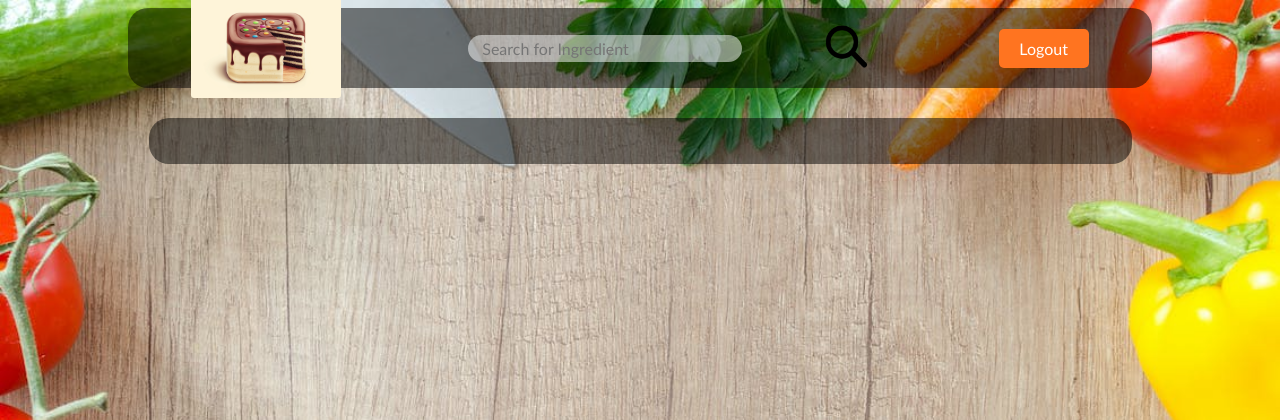
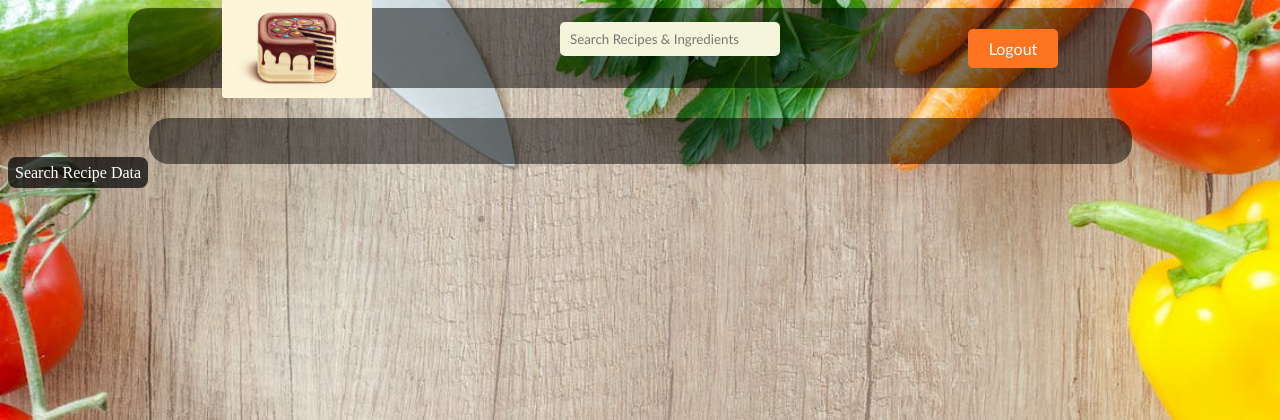
Before and after one commit to cjhart34/Recipe-App, a Django app: page /list/ in a window 1280 px wide. Shown: the top 420 px of the page. Run offline with Django 4.2, Linux system fonts and the light colour scheme; the visitor is signed in with stand-in values (Sample User, id 1); data that the repository does not hold is empty.

Commit message:
implemented a search function

```diff
--- /dev/null
+++ b/recipes/forms.py
@@ -0,0 +1,20 @@
+from django import forms
+
+
+CHART__CHOICES = (
+    ('#1', 'Bar chart'),
+    ('#2', 'Pie chart'),
+    ('#3', 'Line chart')
+)
+
+DIFFIC__CHOICES = (
+    ('#1', 'Easy'),
+    ('#2', 'Medium'),
+    ('#3', 'Intermediate'),
+    ('#4', 'Hard')
+)
+
+
+class RecipesSearchForm(forms.Form):
+    recipe_diff = forms.ChoiceField(choices=DIFFIC__CHOICES)
+    chart_type = forms.ChoiceField(choices=CHART__CHOICES)
--- a/recipes/static/recipes/css/styles.css
+++ b/recipes/static/recipes/css/styles.css
@@ -4,9 +4,9 @@
     margin: 0;
 }
 
-.search_box {
+/* .search_box {
     display: flex;
-}
+} */
 
 .nav-bar {
     width: 80vw;
@@ -20,7 +20,33 @@
     align-items: center;
 }
 
-#search {
+.form_search_input,
+.form_search {
+    background-color: beige;
+    height: 14px;
+    border: none;
+    border-radius: 5px;
+    font-family: 'Roboto Mono', 'Calibri', 'Trebuchet MS', sans-serif;
+    width: 200px;
+    padding: 10px;
+}
+
+.form_data {
+    color: white;
+}
+
+.search_results {
+    background-color: rgb(232, 211, 187);
+    border-radius: 7px;
+    font-family: 'Roboto Mono', 'Calibri', 'Trebuchet MS', sans-serif;
+    font-size: 10px;
+    width: 200px;
+    padding: 20px;
+    position: fixed;
+    margin: 0 auto;
+}
+
+/* #search {
     background-color: rgba(255, 255, 255, 0.5);
     margin: 12px 80px 12px 0;
     font-family: 'Roboto Mono', 'Calibri', 'Trebuchet MS', sans-serif;
@@ -29,7 +55,7 @@
     font-size: 16px;
     border-radius: 20px;
     border: 0px;
-}
+} */
 
 #logo {
     border-radius: 3px;
@@ -129,7 +155,6 @@
     font-size: 16px;
     background-color: rgb(255, 116, 32);
     border-radius: 5px;
-    /* border: 0px; */
     color: white;
     text-decoration: none;
     padding: 10px;
--- a/recipes/templates/recipes/main.html
+++ b/recipes/templates/recipes/main.html
@@ -2,7 +2,7 @@
 <html lang="en">
 
 <head>
-    <title>RecipeApp Home</title>
+    <title>RecipeApp Recipes</title>
     <meta name="viewport" content="width=device-width, initial-scale=1">
     {% load static %}
     <link rel="shortcut icon" href="{% static 'recipes/images/favicon.png' %}">
@@ -19,9 +19,25 @@
     <div class="nav-bar">
         <img id="logo" src="{% static 'recipes/images/logo.png' %}" height="100px" width="150px">
         <div class="search_box">
-            <input id="search" type="text" placeholder="   Search for Ingredient">
-            <img src="{% static 'recipes/images/search.png' %}" width="50">
-            </a>
+            <form action="" method="GET" class="form">
+                {% csrf_token %}
+                <input type="text" name="recipe_search" class="form_search_input"
+                    placeholder="Search Recipes & Ingredients" value="{{ form.recipe_search.value }}" />
+            </form>
+            <br>
+            {{ form.recipe_search.value|default_if_none:"No search" }}
+
+            {% if 1 == 2 %}
+            <div class="search_results">
+                {% for object in object_list %}
+                {% if 'S' in object.name %}
+                <p style="display: flex;"><a class="recipe_name" href="{{object.get_absolute_url}}"> {{object.name}}
+                    </a></p>
+                <hr>
+                {% endif %}
+                {% endfor %}
+            </div>
+            {% endif %}
         </div>
         <a href="{%url 'logout' %}" class="logout_btn">
             Logout
@@ -40,6 +56,14 @@
         </div>
         {% endfor %}
     </div>
+    <a href="{%url 'recipes:search' %}" style="
+        color: white;
+        background-color: rgba(0, 0, 0, 0.704);
+        border-radius: 8px;
+        padding: 7px;
+        text-decoration: none;">
+        Search Recipe Data
+    </a>
 </body>
 
 </html>
--- a/recipes/urls.py
+++ b/recipes/urls.py
@@ -2,11 +2,13 @@ from django.urls import path
 from .views import welcome
 from .views import RecipeListView
 from .views import RecipeDetailView
+from .views import records
 
 app_name = 'recipes'
 
 urlpatterns = [
-    path('', welcome),
+    path('', welcome, name='home'),
     path('list/', RecipeListView.as_view(), name='list'),
     path('list/<pk>', RecipeDetailView.as_view(), name='detail'),
+    path('search/', records, name='search'),
 ]
--- a/recipes/views.py
+++ b/recipes/views.py
@@ -2,6 +2,11 @@ from django.shortcuts import render
 from django.views.generic import ListView, DetailView
 from .models import Recipe
 from django.contrib.auth.mixins import LoginRequiredMixin
+from django.contrib.auth.decorators import login_required
+
+from .forms import RecipesSearchForm
+import pandas as pd
+from .utils import get_recipename_from_id, get_chart
 
 # Create your views here.
 
@@ -18,3 +23,50 @@ class RecipeListView(LoginRequiredMixin, ListView):
 class RecipeDetailView(LoginRequiredMixin, DetailView):
     model = Recipe
     template_name = 'recipes/detail.html'
+
+
+@login_required
+def records(request):
+    form = RecipesSearchForm(request.POST or None)
+    recipe_df = None
+    recipe_diff = None
+    chart = None
+    qs = None
+    if request.method == 'POST':
+        recipe_diff = request.POST.get('recipe_diff')
+        chart_type = request.POST.get('chart_type')
+
+        if recipe_diff == '#1':
+            recipe_diff = 'Easy'
+        if recipe_diff == '#2':
+            recipe_diff = 'Medium'
+        if recipe_diff == '#3':
+            recipe_diff = 'Intermediate'
+        if recipe_diff == '#4':
+            recipe_diff = 'Hard'
+
+        qs = Recipe.objects.all()
+        id_searched = []
+        for obj in qs:
+            diff = obj.calculate_difficulty()
+            if diff == recipe_diff:
+                id_searched.append(obj.id)
+
+        qs = qs.filter(id__in=id_searched)
+
+        if qs:
+            recipe_df = pd.DataFrame(qs.values())
+            chart = get_chart(chart_type, recipe_df,
+                              labels=recipe_df['name'].values)
+
+            recipe_df = recipe_df.to_html()
+
+    context = {
+        'form': form,
+        'recipe_df': recipe_df,
+        'recipe_diff': recipe_diff,
+        'chart': chart,
+        'qs': qs,
+    }
+
+    return render(request, 'recipes/search.html', context)
--- a/templates/auth/login.html
+++ b/templates/auth/login.html
@@ -2,7 +2,7 @@
 <html lang="en">
 
 <head>
-    <title>RecipeApp | Login</title>
+    <title>RecipeApp Login</title>
     <meta name="viewport" content="width=device-width, initial-scale=1">
     {% load static %}
     <link rel="shortcut icon" href="{% static 'recipes/images/favicon.png' %}">
@@ -38,6 +38,7 @@
 
             {% comment %} add button {% endcomment %}
             <button type="submit" class="login_btn">Login</button>
+            <button style="border: 0px;"><a class="back-home_btn" href="{%url 'recipes:home'%}"> Cancel </a></button>
         </form>
     </div>
 </body>
--- a/templates/auth/success.html
+++ b/templates/auth/success.html
@@ -2,7 +2,7 @@
 <html lang="en">
 
 <head>
-    <title>RecipeApp | Logout</title>
+    <title>RecipeApp Logout</title>
     <meta name="viewport" content="width=device-width, initial-scale=1">
     {% load static %}
     <link rel="shortcut icon" href="{% static 'recipes/images/favicon.png' %}">
@@ -28,6 +28,7 @@
                    color: rgb(14, 59, 14)">Successfully Logged Out!</h2>
         <br>
         <a class="login_btn" href="{%url 'login' %}"> Login </a>
+        <a class="back-home_btn" href="{%url 'recipes:home' %}"> Home </a>
     </div>
 </body>
 
```
Also changed, not shown: recipes/templates/recipes/search.html (added, +47 -0 lines), recipes/utils.py (added, +45 -0 lines).
